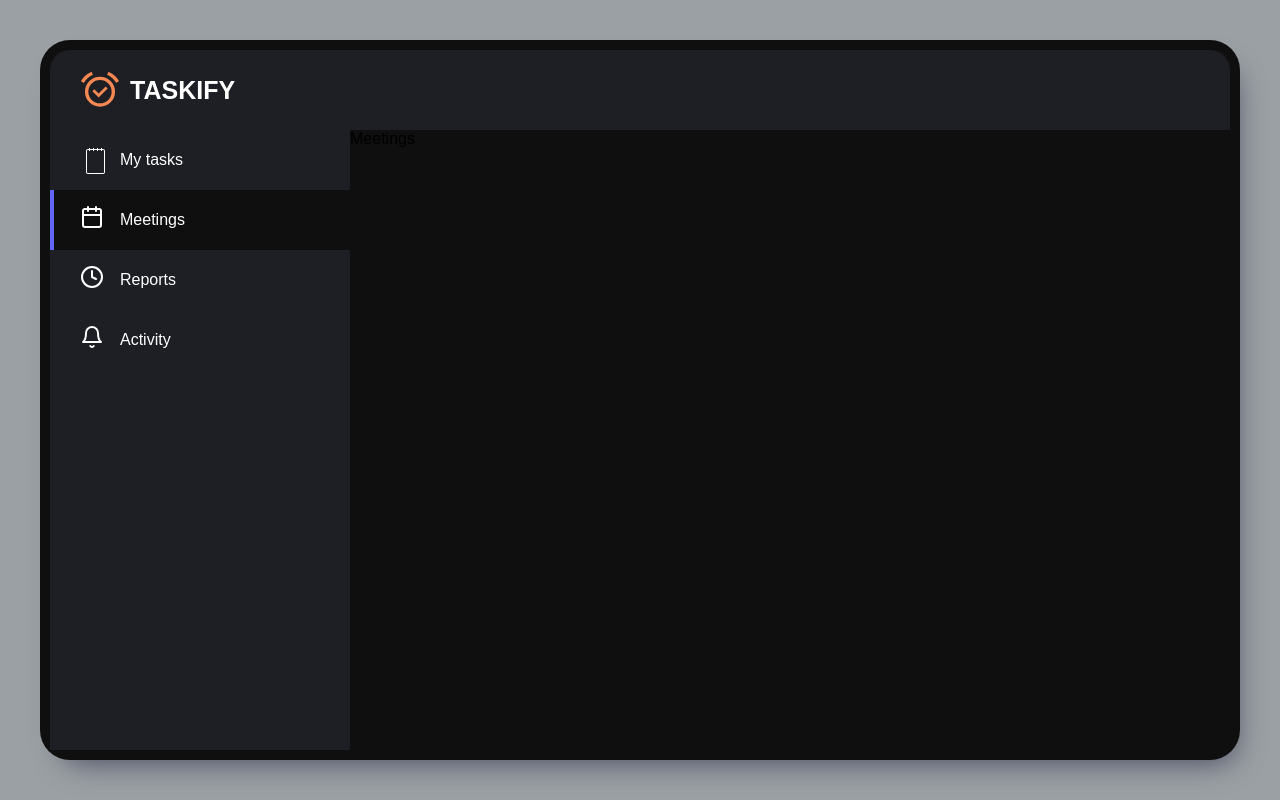
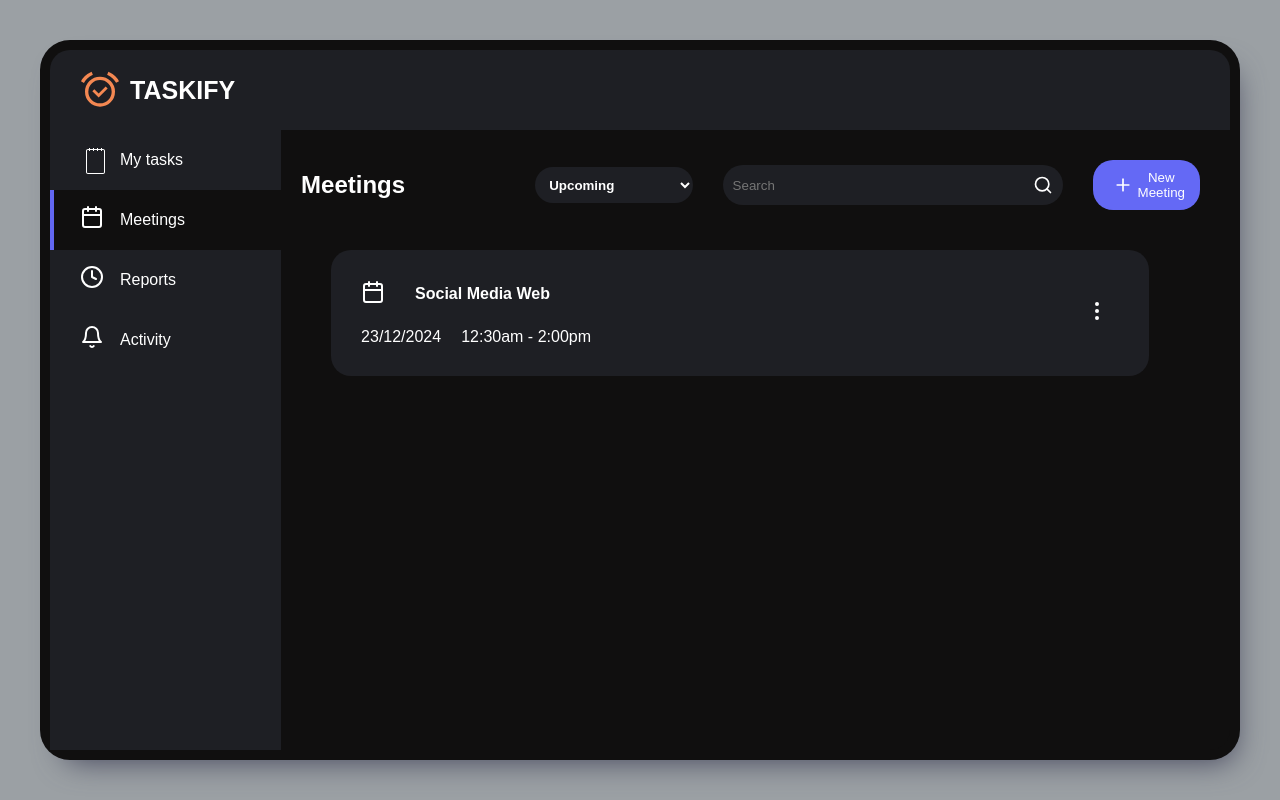
Before and after one commit to mayol333/taskify, a React (Vite) app: page /meetings in a window 1280 px wide. Built offline with nearby package versions, Linux system fonts and the light colour scheme.

Commit message:
meeting board

```diff
--- a/src/components/meetings/Meetings.tsx
+++ b/src/components/meetings/Meetings.tsx
@@ -1,5 +1,56 @@
-export const Meetings  = () => {
+import { useState, ChangeEventHandler } from "react";
+import { Button } from "../ui/Button/Button";
+import { Icon } from "../ui/Icon/Icon";
+import { Input } from "../ui/Input/Input";
+import { Select } from "../ui/Select/Select";
+import { Meeting } from "../ui/Meeting/Meeting";
+
+export const Meetings = () => {
+    const [searchMeeting, setMeetingSearch] = useState("");
+    const { form, setForm } = useState("");
+    const handleSearch: ChangeEventHandler<HTMLInputElement> = (event) => {
+        const { value } = event.target;
+        setMeetingSearch(value);
+    };
+    const handleSelect: ChangeEventHandler<HTMLSelectElement> = (event) => {
+        const { value } = event.target;
+        setForm({ ...form, taskType: value });
+    };
     return (
-        <p>Meetings</p>
-    )
-}
+        <section className="meetings-section">
+            <div className="meetings-header-container">
+                <h1 className="meetings-headliner">Meetings</h1>
+                <div className="meetings-inputs-container">
+                    <Select
+                        placeholder="Upcoming"
+                        options={[
+                            { label: "Fitness App", value: "fitnessApp" },
+                            { label: "New Payment", value: "newPayment" },
+                            { label: "Social Media", value: "socialMedia" },
+                        ]}
+                        handleSelect={handleSelect}
+                        value=""
+                    ></Select>
+                    <Input
+                        placeholder="Search"
+                        isSearch={true}
+                        value={searchMeeting}
+                        onChange={handleSearch}
+                    ></Input>
+                    <Button>
+                        <Icon type="plus" className="plus-icon" />
+                        New Meeting
+                    </Button>
+                </div>
+            </div>
+            <div>
+                <Meeting
+                    title={"Social Media Web"}
+                    date={"23/12/2024"}
+                    startTime={"12:30am"}
+                    endTime={"2:00pm"}
+                />
+            </div>
+        </section>
+    );
+};
--- /dev/null
+++ b/src/components/ui/Meeting/Meeting.tsx
@@ -0,0 +1,22 @@
+import { Icon } from "../Icon/Icon";
+import { MeetingProps } from "./type";
+
+export const Meeting = ({ title, date, startTime, endTime }: MeetingProps) => {
+    return (
+        <div className="meeting-board">
+            <div>
+                <div className="meeting-type">
+                    <Icon type="mytasks" />
+                    <h4 className="meeting-title">{title}</h4>
+                </div>
+                <div className="meeting-time">
+                    <p>{date}</p>
+                    <p>
+                        {startTime} - {endTime}
+                    </p>
+                </div>
+            </div>
+            <Icon type="edit" className="edit-meeting-icon" />
+        </div>
+    );
+};
--- /dev/null
+++ b/src/components/ui/Meeting/style.scss
@@ -0,0 +1,28 @@
+*{
+    color: $white;
+}
+.meeting-board{
+    display: flex;
+    background-color: $dark-grey-background;
+    width: 90%;
+    align-items: center;
+    margin-left: 30px;
+    margin-top: 40px;
+    border-radius: $border-radius;
+    padding: 30px;
+}
+.meeting-type{
+    display: flex;
+    align-items: center;
+    margin-bottom: 10px;
+    gap: 30px;;
+}
+.meeting-time{
+    display: flex;
+    margin-top: 20px;
+    gap: 20px;
+}
+.edit-meeting-icon{
+    margin-right: 10px;
+    margin-left: auto;
+}
--- /dev/null
+++ b/src/components/ui/Meeting/type.ts
@@ -0,0 +1,6 @@
+export interface MeetingProps {
+    title:string
+    date:string
+    startTime:string
+    endTime:string
+}
--- a/src/styles/index.scss
+++ b/src/styles/index.scss
@@ -8,6 +8,7 @@
 @import "../components/ui/Select/styles";
 @import "../components/Forms/DeleteTaskForm/styles.scss";
 @import"../components/Forms/EditTaskForm/styles.scss";
+@import"../components/ui/Meeting/style";
 *{
     padding: 0;
     margin: 0;
@@ -118,3 +119,25 @@
 .navigation-list{
     list-style-type:none ;
 }
+.meetings-header-container{
+    display: flex;
+    width: 100%;
+    align-items: center;
+}
+.meetings-inputs-container{
+    display: flex;
+    margin-right: 10px;
+    margin-left: auto;
+    gap: 30px;
+    align-items: center;
+}
+.meetings-section{
+    width: 100%;
+    margin-inline: 20px;
+    margin-top: 30px;
+    display: flex;
+    flex-direction: column;
+}
+.meetings-headliner{
+    color: $white;
+}
```
